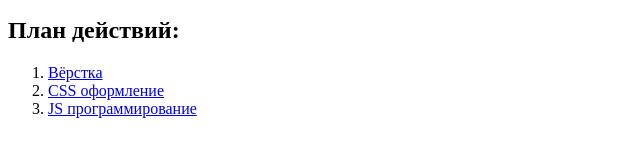
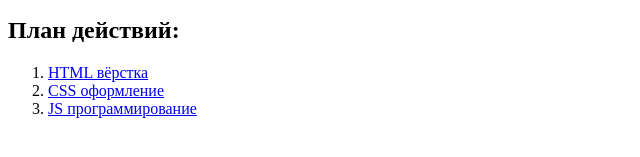
Before and after one commit to DarkAngel8991/site, a plain HTML site: page index.html in a window 1280 px wide. Shown: the part 153-310 px from the top of the page, 0-640 px from the left. Drawn offline with Linux system fonts and the light colour scheme.

Commit message:
Update index.html

```diff
--- a/index.html
+++ b/index.html
@@ -21,7 +21,7 @@
     </h2>
     <ol>
         <li>
-            <a href="pages/html_layout.html">Вёрстка</a>
+            <a href="pages/html_layout.html">HTML вёрстка</a>
         </li>
         <li>
             <a href="pages/css_layout.html">CSS оформление</a>
```
